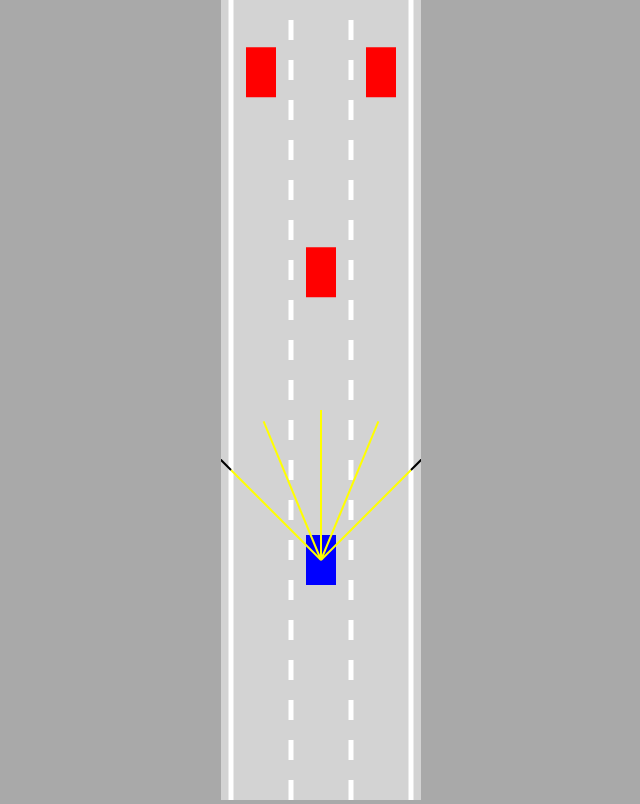
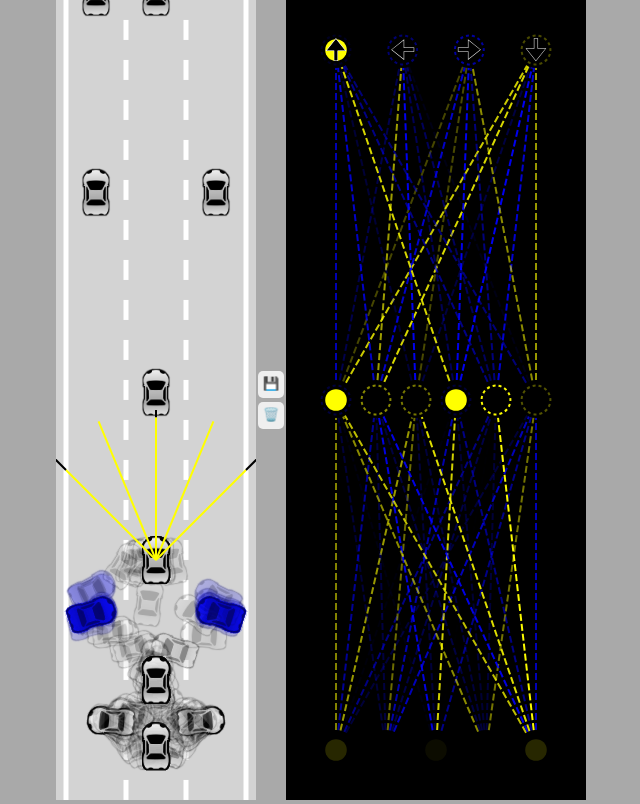
Before and after one commit to rabbikazmi/self-driving-vehicle, a plain HTML site: page index.html in a window 1280 px wide. Shown: the whole page, without its empty margins (319-959 px from the left). Drawn offline with Linux system fonts and the light colour scheme; animation ran at ten frames a second.

Commit message:
created neural network & AI for the car

```diff
--- a/car.js
+++ b/car.js
@@ -1,5 +1,5 @@
 class Car{
-    constructor(x,y,width,height,controlType,maxSpeed=3){
+    constructor(x,y,width,height,controlType,maxSpeed=3,color="blue"){
         this.x=x;
         this.y=y;
         this.width=width;
@@ -11,14 +11,32 @@ class Car{
         this.angle=0;
         this.damage=false;
 
-        // ensure polygon exists so draw() can be called before update()
+        this.useBrain=controlType=="AI";
+
         this.polygon = this.#createPolygon();
         if(controlType!="DUMMY"){
             this.sensor=new Sensor(this);
+            this.brain=new NeuralNetwork([this.sensor.rayCount,6,4]);
         }
 
         this.control=new Control(controlType);
-    }
+
+        this.img=new Image();
+        this.img.src="car.png";
+
+        this.mask=document.createElement("canvas");
+        this.mask.width=width;
+        this.mask.height=height;
+        const maskCtx=this.mask.getContext("2d");
+        this.img.onload=()=>{
+            maskCtx.fillStyle=color;
+            maskCtx.fillRect(0,0,width,height);
+            maskCtx.fill();
+            maskCtx.globalCompositeOperation="destination-atop";
+
+                maskCtx.drawImage(this.img,0,0,width,height);
+            }
+            }
 
     update(roadBorders, traffic){
         if(!this.damage){
@@ -28,6 +46,16 @@ class Car{
         }
         if(this.sensor){
             this.sensor.update(roadBorders,traffic);
+            const offsets=this.sensor.readings.map(s=>
+                s==null?0:1 - s.offset
+            );
+            const outputs=NeuralNetwork.feedForward(offsets,this.brain);
+            if(this.useBrain){
+                this.control.forward=outputs[0];
+                this.control.left=outputs[1];
+                this.control.right=outputs[2];
+                this.control.reverse=outputs[3];
+            }
         }
     }
     #assessDamage(roadBorders, traffic){
@@ -109,20 +137,32 @@ class Car{
 
     }
 
-    draw(ctx,color){
+    draw(ctx, color=null, drawSensor=false){
+        // draw car image (using pre-colored mask if available)
+        ctx.save();
+        ctx.translate(this.x,this.y);
+        ctx.rotate(-this.angle);
         if(this.damage){
-            ctx.fillStyle="gray";
-        }else{
-            ctx.fillStyle=color;
+            ctx.drawImage(
+                this.mask,
+                -this.width/2,
+                -this.height/2,
+                this.width,
+                this.height
+            );
+            ctx.globalCompositeOperation = "multiply";
         }
-        ctx.beginPath();
-        ctx.moveTo(this.polygon[0].x,this.polygon[0].y);
-        for(let i=1;i<this.polygon.length;i++){
-            ctx.lineTo(this.polygon[i].x,this.polygon[i].y);
-        }
-        ctx.closePath();
-        ctx.fill();
-        if(this.sensor){
+        ctx.drawImage(
+            this.img,
+            -this.width/2,
+            -this.height/2,
+            this.width,
+            this.height
+        );
+        ctx.restore();
+
+        // draw sensors on top when requested
+        if(this.sensor && drawSensor){
             this.sensor.draw(ctx);
         }
     }
--- a/index.html
+++ b/index.html
@@ -5,12 +5,19 @@
     <link rel="stylesheet" href="styles.css">
 </head>
 <body>
-    <canvas id="myCanvas"></canvas>
+    <canvas id="carCanvas"></canvas>
+    <div id="verticalButtons">
+        <button onclick="save()">💾</button>
+        <button onclick="discard()">🗑️</button>
+    </div>
+    <canvas id="networkCanvas"></canvas>
+    <script src="network.js"></script>
     <script src="sensor.js"></script>
     <script src="utils.js"></script>
     <script src="road.js"></script>
     <script src="control.js"></script>
     <script src="car.js"></script>
+    <script src="visualizer.js"></script>
     <script src="main.js"></script>
 </body>
 </html>
--- a/main.js
+++ b/main.js
@@ -1,33 +1,89 @@
-const canvas=document.getElementById("myCanvas");
-canvas.height=window.innerHeight;
-canvas.width=200;
+const carCanvas=document.getElementById("carCanvas");
+carCanvas.height=window.innerHeight;
+carCanvas.width=200;
 
-const ctx=canvas.getContext("2d");
-const road=new Road(canvas.width/2,canvas.width*0.9);
-const car=new Car(road.getLaneCenter(1),100,30,50,"KEYS");
-car.draw(ctx);
+const networkCanvas=document.getElementById("networkCanvas");
+networkCanvas.height=window.innerHeight;
+networkCanvas.width=300;
+
+const carCtx=carCanvas.getContext("2d");
+const networkCtx=networkCanvas.getContext("2d");
+
+const road=new Road(carCanvas.width/2,carCanvas.width*0.9);
+
+const N=1000;
+const cars=generateCars(N);
+let bestCar=cars[0];
+if(localStorage.getItem("bestBrain")){
+    for(let i=0;i<cars.length;i++){
+        cars[i].brain=JSON.parse(
+            localStorage.getItem("bestBrain")
+        );
+        if(i!=0){
+            NeuralNetwork.mutate(cars[i].brain,0.1);
+        }
+    }
+}
 const traffic=[
-    new Car(road.getLaneCenter(1),-100,30,50,"DUMMY",2),
-    new Car(road.getLaneCenter(0),-300,30,50,"DUMMY",2),
-    new Car(road.getLaneCenter(2),-300,30,50,"DUMMY",2),
-    new Car(road.getLaneCenter(1),-500,30,50,"DUMMY",2)
+    new Car(road.getLaneCenter(1),-100,30,50,"DUMMY",2,getRandomColor()),
+    new Car(road.getLaneCenter(0),-300,30,50,"DUMMY",2,getRandomColor()),
+    new Car(road.getLaneCenter(2),-300,30,50,"DUMMY",2,getRandomColor()),
+    new Car(road.getLaneCenter(0),-500,30,50,"DUMMY",2,getRandomColor()),
+    new Car(road.getLaneCenter(1),-500,30,50,"DUMMY",2,getRandomColor()),
+    new Car(road.getLaneCenter(1),-700,30,50,"DUMMY",2,getRandomColor()),
+    new Car(road.getLaneCenter(2),-700,30,50,"DUMMY",2,getRandomColor()),
 ];
 
 animate();
-function animate(){
+
+function save(){
+    localStorage.setItem("bestBrain",
+        JSON.stringify(bestCar.brain)
+    );
+}
+function discard(){
+    localStorage.removeItem("bestBrain");
+}
+
+function generateCars(N){
+    const cars=[];
+    for(let i=1;i<N;i++){
+        cars.push(new Car(road.getLaneCenter(1),100,30,50,"AI"));
+    }
+    return cars;
+}
+
+function animate(time){
     for(let i=0;i<traffic.length;i++){
         traffic[i].update(road.borders, []);
     }
+    for(let i=0;i<cars.length;i++){
+        cars[i].update(road.borders, traffic);
+    }
+    bestCar=cars.find(
+        c=>c.y==Math.min(
+            ...cars.map(c=>c.y)
+        )
+    );
 
-    car.update(road.borders, traffic);
-    canvas.height=window.innerHeight;
-    ctx.save();
-    ctx.translate(0,-car.y+canvas.height*0.7);
-    road.draw(ctx);
+    carCanvas.height=window.innerHeight;
+    networkCanvas.height=window.innerHeight;
+    carCtx.save();
+    carCtx.translate(0,-bestCar.y+carCanvas.height*0.7);
+
+    road.draw(carCtx);
     for(let i=0;i<traffic.length;i++){
-        traffic[i].draw(ctx,"red");
+        traffic[i].draw(carCtx);
     }
-    car.draw(ctx,"blue");
-    ctx.restore();
+    carCtx.globalAlpha=0.2;
+    for(let i=0;i<cars.length;i++){
+        cars[i].draw(carCtx,"blue");
+    }
+    carCtx.globalAlpha=1;
+    bestCar.draw(carCtx,"blue",true);
+    carCtx.restore();
+
+    networkCtx.lineDashOffset=-time/50;
+    Visualizer.drawNetwork(networkCtx, bestCar.brain);
     requestAnimationFrame(animate);
 }
--- /dev/null
+++ b/network.js
@@ -0,0 +1,81 @@
+class NeuralNetwork{
+    constructor(neuronCounts){
+        this.levels=[];
+        for(let i=0;i<neuronCounts.length-1;i++){
+            this.levels.push(new Level(
+                neuronCounts[i], neuronCounts[i+1]
+            ));
+        }
+    }
+    static feedForward(givenInputs, network){
+        let outputs=Level.feedForward(
+            givenInputs, network.levels[0]
+        );
+        for(let i=1;i<network.levels.length;i++){
+            outputs=Level.feedForward(
+                outputs, network.levels[i]
+            );
+        }
+        return outputs;
+    }
+    static mutate(network, amount=1){
+        network.levels.forEach(level=>{
+            for(let i=0;i<level.biases.length;i++){
+                level.biases[i]=lerp(
+                    level.biases[i],
+                    Math.random()*2-1,
+                    amount
+                );
+            }
+            for(let i=0;i<level.weights.length;i++){
+                for(let j=0;j<level.weights[i].length;j++){
+                    level.weights[i][j]=lerp(
+                        level.weights[i][j],
+                        Math.random()*2-1,
+                        amount
+                    );
+                }
+            }
+        });
+    }
+}
+
+class Level{
+    constructor(inputCount, outputCount){
+        this.inputCount=inputCount;
+        this.outputCount=outputCount;
+        this.inputs = new Array(inputCount);
+        this.outputs = new Array(outputCount);
+        this.biases = new Array(outputCount);
+        this.weights = [];
+
+        for(let i=0;i<outputCount;i++){
+            this.weights[i] = new Array(inputCount);
+        }
+
+        Level.#randomize(this);
+    }
+    static #randomize(level){
+        for(let i=0;i<level.outputCount;i++){
+            for(let j=0;j<level.inputCount;j++){
+                level.weights[i][j] = Math.random()*2-1;
+            }
+        }
+        for(let i=0;i<level.biases.length;i++){
+            level.biases[i] = Math.random()*2-1;
+        }
+    }
+    static feedForward(givenInputs, level){
+        for(let i=0;i<level.inputCount;i++){
+            level.inputs[i] = givenInputs[i];
+        }
+        for(let i=0;i<level.outputCount;i++){
+            let sum = 0;
+            for(let j=0;j<level.inputCount;j++){
+                sum += level.inputs[j] * level.weights[i][j];
+            }
+            level.outputs[i] = (sum > level.biases[i]) ? 1 : 0;
+        }
+        return level.outputs;
+    }
+}
--- a/styles.css
+++ b/styles.css
@@ -1,9 +1,31 @@
- body{
+body{
     margin:0;
-    background-color: darkgrey;
+    background:darkgray;
     overflow:hidden;
-    text-align: center;
- }
- #myCanvas{
-    background-color: lightgray;
- }
+    display:flex;
+    justify-content:center;
+    align-items:center;
+}
+
+#verticalButtons{
+    display:flex;
+    flex-direction:column;
+}
+
+button{
+    border: none;
+    border-radius: 5px;
+    padding: 5px 5px 7px 5px;
+    margin: 2px;
+    cursor:pointer;
+}
+button:hover{
+    background:blue;
+}
+
+#networkCanvas{
+    background:black;
+}
+#carCanvas{
+    background:lightgray;
+}
--- a/utils.js
+++ b/utils.js
@@ -35,3 +35,15 @@ function polysIntersect(poly1,poly2){
     }
     return false;
 }
+
+function getRGBA(value){
+    const alpha=Math.abs(value);
+    const R=value<0?0:255;
+    const G=R;
+    const B=value>0?0:255;
+    return "rgba("+R+","+G+","+B+","+alpha+")";
+}
+ function getRandomColor(){
+    const hue=290+Math.random()*260;
+    return "hsl("+hue+", 100%, 60%)";
+}
--- /dev/null
+++ b/visualizer.js
@@ -0,0 +1,111 @@
+class Visualizer{
+    static drawNetwork(ctx,network){
+        const margin=50;
+        const left=margin;
+        const top=margin;
+        const width=ctx.canvas.width-margin*2;
+        const height=ctx.canvas.height-margin*2;
+
+        const levelHeight=height/network.levels.length;
+
+        for(let i=network.levels.length-1;i>=0;i--){
+            const levelTop=top+
+                lerp(
+                    height-levelHeight,
+                    0,
+                    network.levels.length==1
+                        ?0.5
+                        :i/(network.levels.length-1)
+                );
+
+            ctx.setLineDash([7,3]);
+            Visualizer.drawLevel(ctx,network.levels[i],
+                left,levelTop,
+                width,levelHeight,
+                i==network.levels.length-1
+                    ?['🠉','🠈','🠊','🠋']
+                    :[]
+            );
+        }
+    }
+
+    static drawLevel(ctx,level,left,top,width,height,outputLabels){
+        const right=left+width;
+        const bottom=top+height;
+
+        const {inputs,outputs,weights,biases}=level;
+
+        for(let i=0;i<inputs.length;i++){
+            for(let j=0;j<outputs.length;j++){
+                ctx.beginPath();
+                ctx.moveTo(
+                    Visualizer.#getNodeX(inputs,i,left,right),
+                    bottom
+                );
+                ctx.lineTo(
+                    Visualizer.#getNodeX(outputs,j,left,right),
+                    top
+                );
+                ctx.lineWidth=2;
+                // weights are stored as weights[outputIndex][inputIndex]
+                ctx.strokeStyle=getRGBA(weights[j][i]);
+                ctx.stroke();
+            }
+        }
+
+        const nodeRadius=18;
+        for(let i=0;i<inputs.length;i++){
+            const x=Visualizer.#getNodeX(inputs,i,left,right);
+            ctx.beginPath();
+            ctx.arc(x,bottom,nodeRadius,0,Math.PI*2);
+            ctx.fillStyle="black";
+            ctx.fill();
+            ctx.beginPath();
+            ctx.arc(x,bottom,nodeRadius*0.6,0,Math.PI*2);
+            ctx.fillStyle=getRGBA(inputs[i]);
+            ctx.fill();
+        }
+
+        for(let i=0;i<outputs.length;i++){
+            const x=Visualizer.#getNodeX(outputs,i,left,right);
+            ctx.beginPath();
+            ctx.arc(x,top,nodeRadius,0,Math.PI*2);
+            ctx.fillStyle="black";
+            ctx.fill();
+            ctx.beginPath();
+            ctx.arc(x,top,nodeRadius*0.6,0,Math.PI*2);
+            ctx.fillStyle=getRGBA(outputs[i]);
+            ctx.fill();
+
+            ctx.beginPath();
+            ctx.lineWidth=2;
+            ctx.arc(x,top,nodeRadius*0.8,0,Math.PI*2);
+            ctx.strokeStyle=getRGBA(biases[i]);
+            ctx.setLineDash([3,3]);
+            ctx.stroke();
+            ctx.setLineDash([]);
+
+            if(outputLabels[i]){
+                ctx.beginPath();
+                ctx.textAlign="center";
+                ctx.textBaseline="middle";
+                ctx.fillStyle="black";
+                ctx.strokeStyle="white";
+                ctx.font=(nodeRadius*1.5)+"px Arial";
+                ctx.fillText(outputLabels[i],x,top+nodeRadius*0.1);
+                ctx.lineWidth=0.5;
+                ctx.strokeText(outputLabels[i],x,top+nodeRadius*0.1);
+            }
+        }
+    }
+
+    static #getNodeX(nodes,index,left,right){
+        return lerp(
+            left,
+            right,
+            nodes.length==1
+                ?0.5
+                :index/(nodes.length-1)
+        );
+    }
+}
```
Also changed, not shown: car.png (added).
